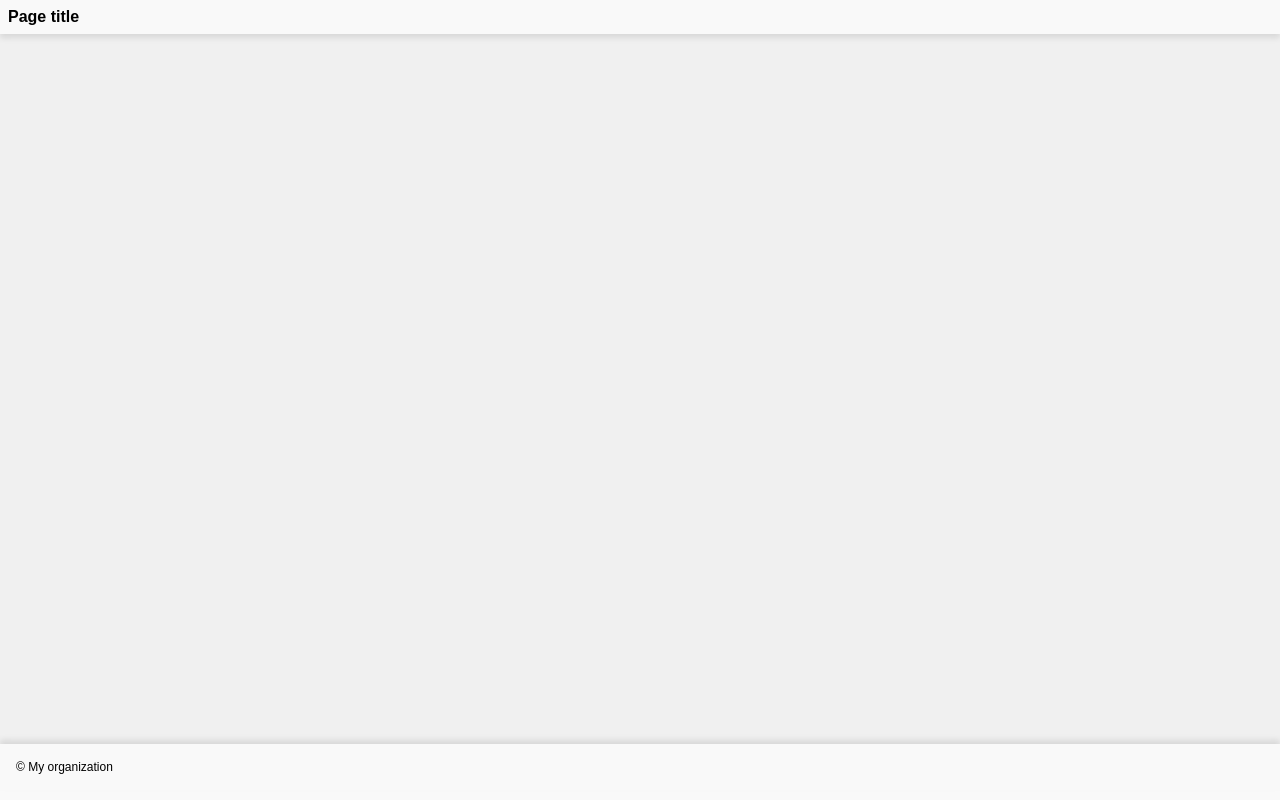
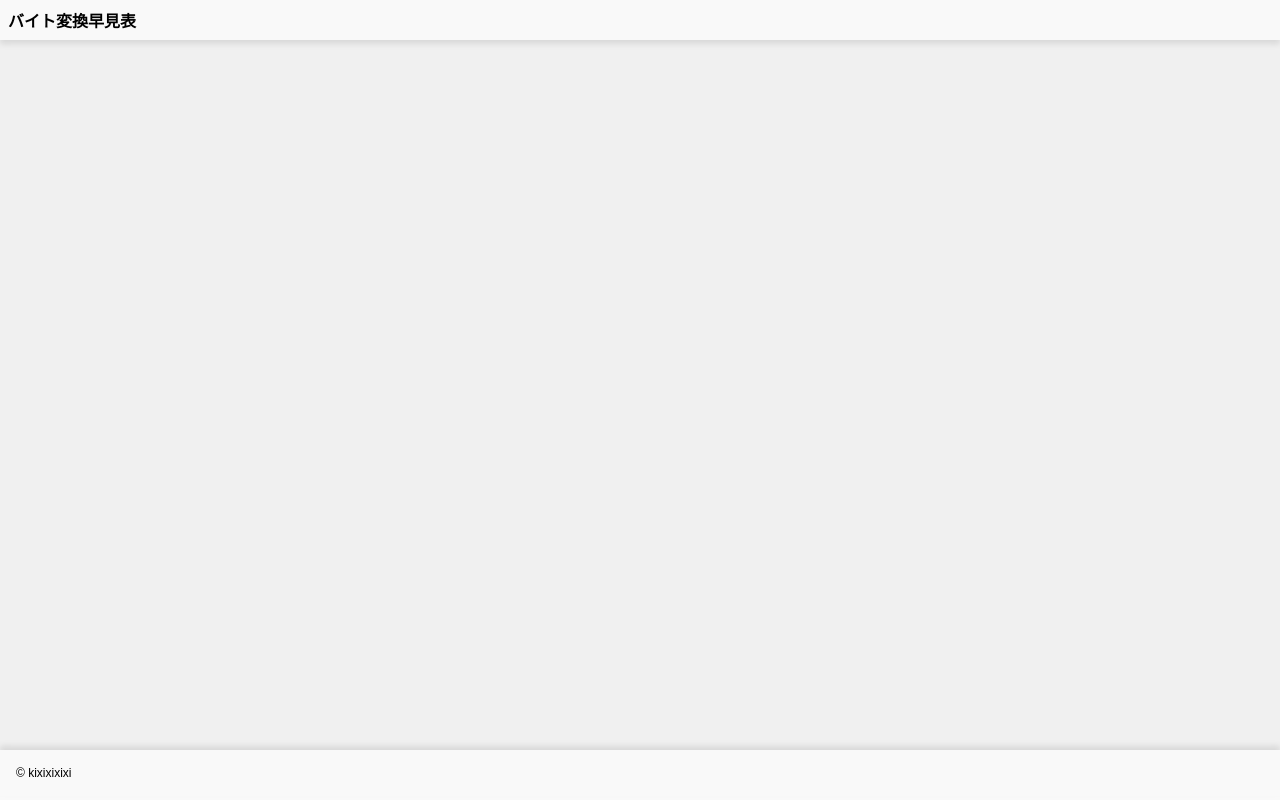
Before and after one commit to kixixixixi/byte-trans-view, a Next.js app: page / in a window 1280 px wide. Built offline with nearby package versions, Linux system fonts and the light colour scheme.

Commit message:
Set name and title

```diff
--- a/app/layout.tsx
+++ b/app/layout.tsx
@@ -1,8 +1,8 @@
 import "./reset.css"
 
 export const metadata = {
-  title: "Page title",
-  description: "Page description",
+  title: "バイト変換早見表",
+  description: "2進数・10進数・16進数を変換してバイトごとに分けて早見できる",
 }
 
 const RootLayout = ({ children }: { children: React.ReactNode }) => {
@@ -23,7 +23,7 @@ const RootLayout = ({ children }: { children: React.ReactNode }) => {
               margin: 0,
             }}
           >
-            Page title
+            バイト変換早見表
           </h1>
         </header>
         <main
@@ -43,7 +43,7 @@ const RootLayout = ({ children }: { children: React.ReactNode }) => {
             padding: "1rem",
           }}
         >
-          <p>&copy; My organization</p>
+          <p>&copy; kixixixixi</p>
         </footer>
       </body>
     </html>
--- a/next.config.js
+++ b/next.config.js
@@ -2,7 +2,7 @@
 
 const nextConfig = {
   output: "export",
-  basePath: process.env.NODE_ENV === "production" ? "/page" : "",
+  basePath: process.env.NODE_ENV === "production" ? "/byte-trans-view" : "",
   trailingSlash: true,
   images: {
     unoptimized: true,
--- a/package.json
+++ b/package.json
@@ -1,5 +1,5 @@
 {
-  "name": "page",
+  "name": "byte-trans-view",
   "version": "1.0.0",
   "description": "",
   "main": "index.js",
```
